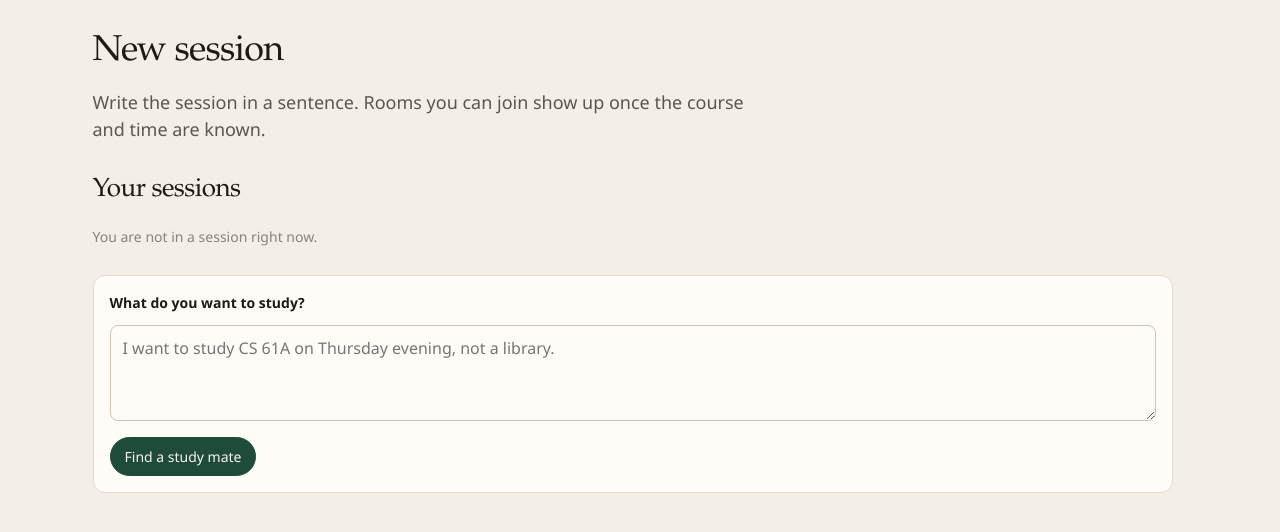
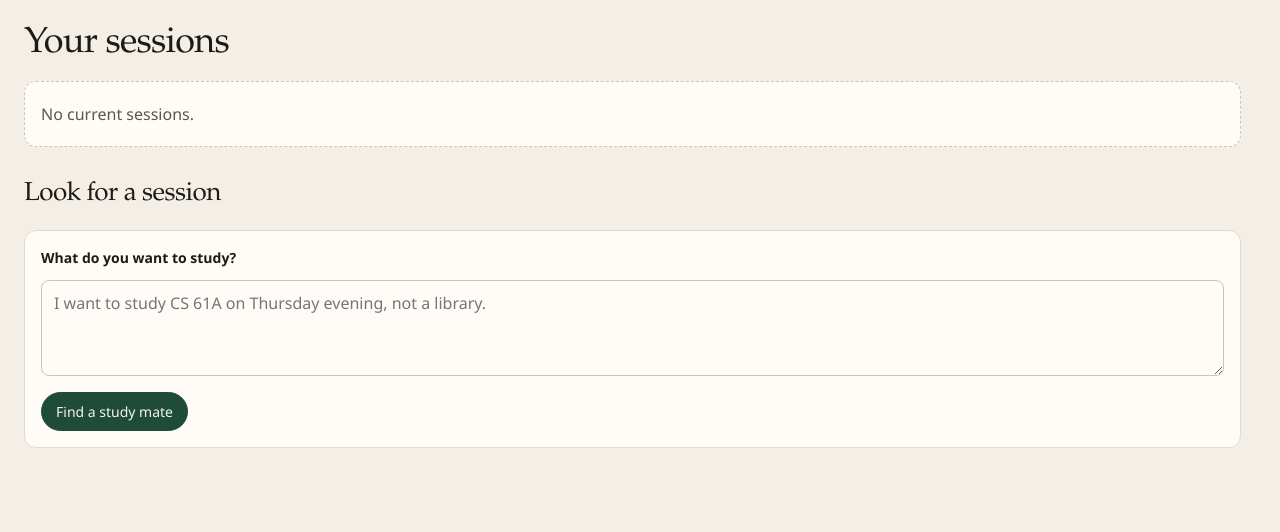
Before and after one commit to 2635530141/Agent_Hackathon, a FastAPI app: template app/templates/session.html in a window 1280 px wide. Shown: the part 65-597 px from the top of the page. Run offline with FastAPI, Linux system fonts and the light colour scheme; the template is opened without the code that fills it, so the values that code supplies are empty; the visitor is signed in with stand-in values (Sample User, id 1).

Commit message:
adjustments

```diff
--- a/app/static/styles.css
+++ b/app/static/styles.css
@@ -118,6 +118,22 @@ code {
 .page {
   width: min(1080px, calc(100% - 32px));
   margin: 32px auto 64px;
+}
+
+.page:has(.session-screen) {
+  width: auto;
+  max-width: none;
+  margin: 0;
+  padding: 24px 24px 48px;
+}
+
+.empty-sessions {
+  margin: 0;
+  padding: 20px 16px;
+  border: 1px dashed var(--line-strong);
+  border-radius: var(--radius);
+  color: var(--ink-soft);
+  background: var(--bg-elevated);
 }
 
 .stack {
--- a/app/templates/base.html
+++ b/app/templates/base.html
@@ -4,7 +4,7 @@
   <meta charset="utf-8">
   <meta name="viewport" content="width=device-width, initial-scale=1">
   <title>{% block title %}StudyMate{% endblock %}</title>
-  <link rel="stylesheet" href="/static/styles.css?v=2">
+  <link rel="stylesheet" href="/static/styles.css?v=3">
   {% block feature_styles %}{% endblock %}
 </head>
 <body>
--- a/app/templates/session.html
+++ b/app/templates/session.html
@@ -1,13 +1,7 @@
 {% extends "base.html" %}
 {% block title %}Session · StudyMate{% endblock %}
 {% block content %}
-<div class="stack-lg">
-  <div class="stack">
-    <h1 class="title">{% if ready %}Your session{% else %}New session{% endif %}</h1>
-    {% if not ready %}
-    <p class="lede">Write the session in a sentence. Rooms you can join show up once the course and time are known.</p>
-    {% endif %}
-  </div>
+<div class="session-screen stack-lg">
   {% if error %}
   <div class="callout warn"><p>{{ error }}</p></div>
   {% endif %}
@@ -16,14 +10,14 @@
   {% endif %}
 
   <section class="stack" aria-labelledby="my-sessions">
-    <h2 id="my-sessions" class="section-title">Your sessions</h2>
+    <h1 id="my-sessions" class="title">Your sessions</h1>
     {% if my_rooms %}
     <div class="rooms">
       {% for room in my_rooms %}
       <article class="card stack room-card">
         <div class="room-head">
           <div>
-            <h3>{{ room.place_name }}</h3>
+            <h2>{{ room.place_name }}</h2>
             <p>{{ room.course_code }} · {{ room.when }}{% if user and room.host_id == user.id %} · you are the host{% endif %}</p>
           </div>
           <span class="chip">{{ room.open_seats }} open</span>
@@ -52,10 +46,12 @@
       {% endfor %}
     </div>
     {% else %}
-    <p class="hint">You are not in a session right now.</p>
+    <p class="empty-sessions">No current sessions.</p>
     {% endif %}
   </section>
 
+  <section class="stack" aria-labelledby="find-session">
+    <h2 id="find-session" class="section-title">Look for a session</h2>
     {% if question and thread %}
     <ol class="thread">
       {% for turn in thread %}
@@ -67,8 +63,6 @@
       {% endif %}
       {% endfor %}
     </ol>
-  {% endif %}
-  {% if question %}
     <form method="post" action="/session/interpret" class="card stack">
       <label class="field">
         <span class="label">{{ question }}</span>
@@ -80,8 +74,6 @@
         <a class="button quiet" href="/session?fresh=1">Start over</a>
       </div>
     </form>
-  {% elif ready %}
-  <p><a href="/session?fresh=1">Start over</a></p>
     {% else %}
     <form method="post" action="/session/interpret" class="card stack">
       <label class="field">
@@ -90,9 +82,11 @@
       </label>
       <div class="cluster">
         <button class="button primary" type="submit">Find a study mate</button>
+        {% if ready %}<a class="button quiet" href="/session?fresh=1">Start over</a>{% endif %}
       </div>
     </form>
     {% endif %}
+  </section>
 
   {% if ready %}
   {% include "partials/rooms.html" %}
```
Lines whose indentation alone changed are shown as unchanged.
